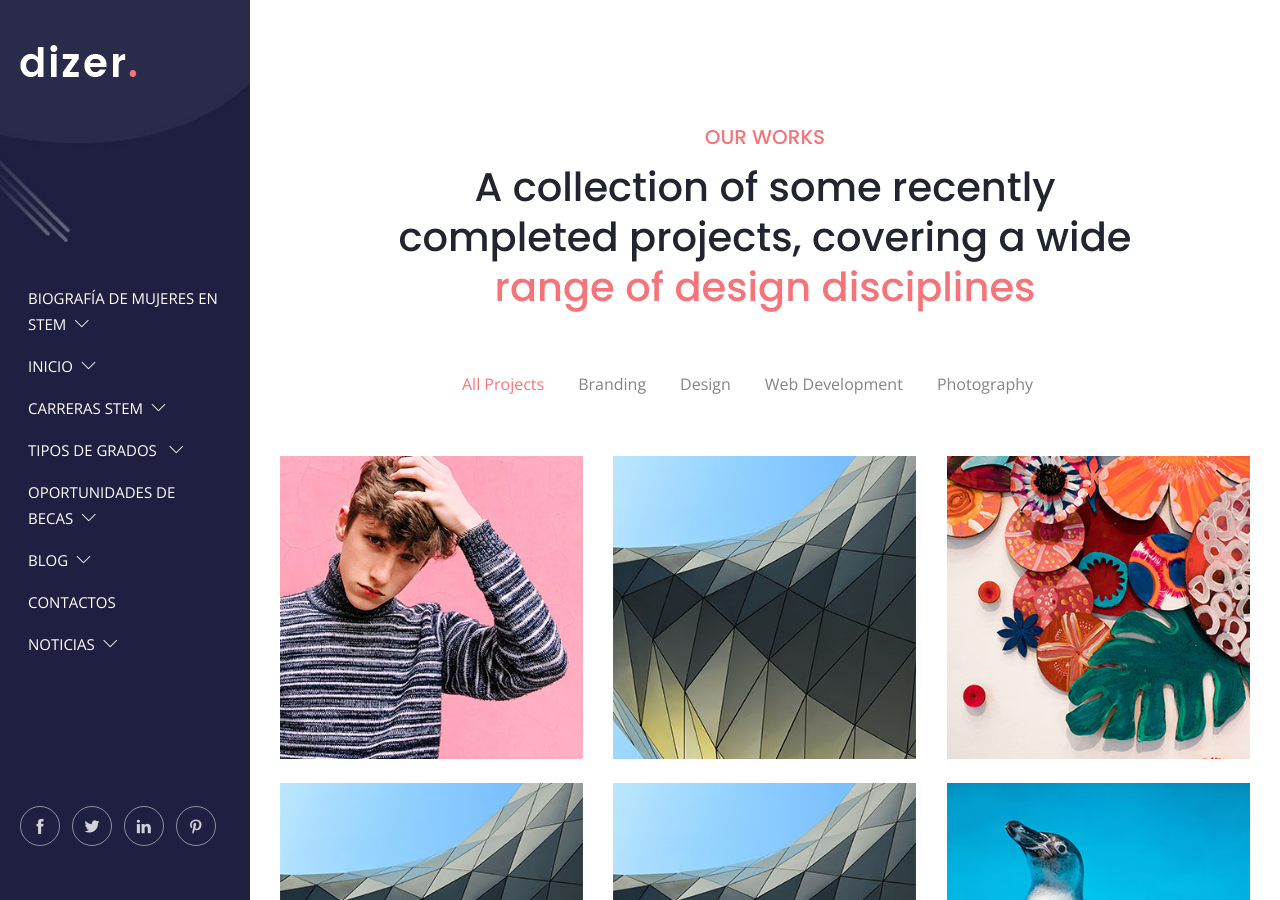
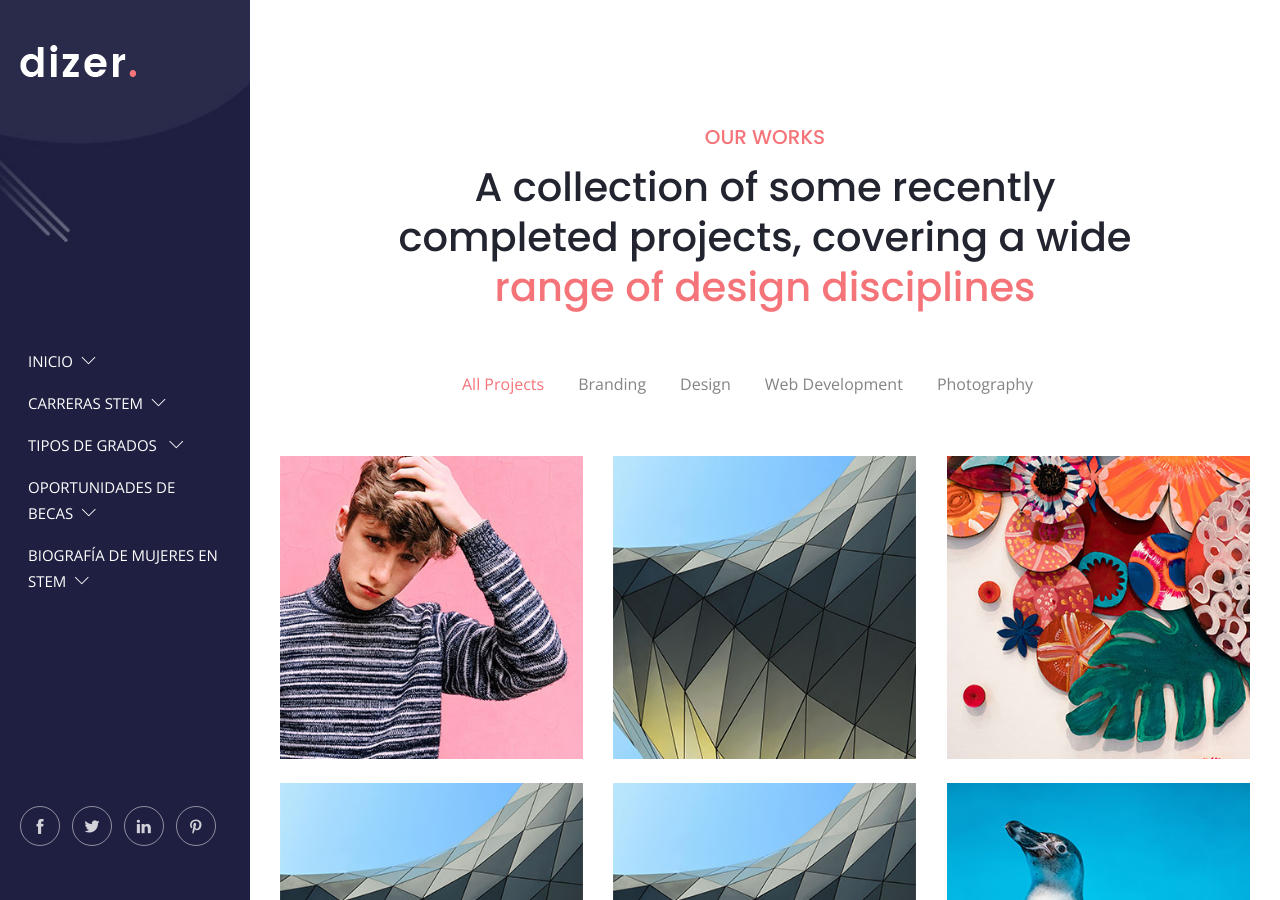
Before and after one commit to estaennosotraspiloto/estaennosotraspiloto, a Jekyll site: the page built from index-3.html, in a window 1280 px wide and 900 px high. Built offline with Jekyll 4.4.1, drawn with Linux system fonts in a browser that asks for light colours.

Commit message:
Update from Forestry.io estaennosotraspiloto updated _data/navigation.yml

```diff
--- a/_data/navigation.yml
+++ b/_data/navigation.yml
@@ -1,8 +1,5 @@
 ---
 main:
-- name: Biografía de Mujeres en STEM
-  url: ''
-  submenu: ''
 - name: Inicio
   url: "/"
   submenu:
@@ -37,12 +34,7 @@ main:
     url: "/portfolio-2"
   - name: "404"
     url: "/404"
-- name: Blog
-  url: ''
-  submenu: ''
-- name: Contactos
-  url: "/contact"
-- name: Noticias
+- name: Biografía de Mujeres en STEM
   url: ''
   submenu: ''
 footer:
```
